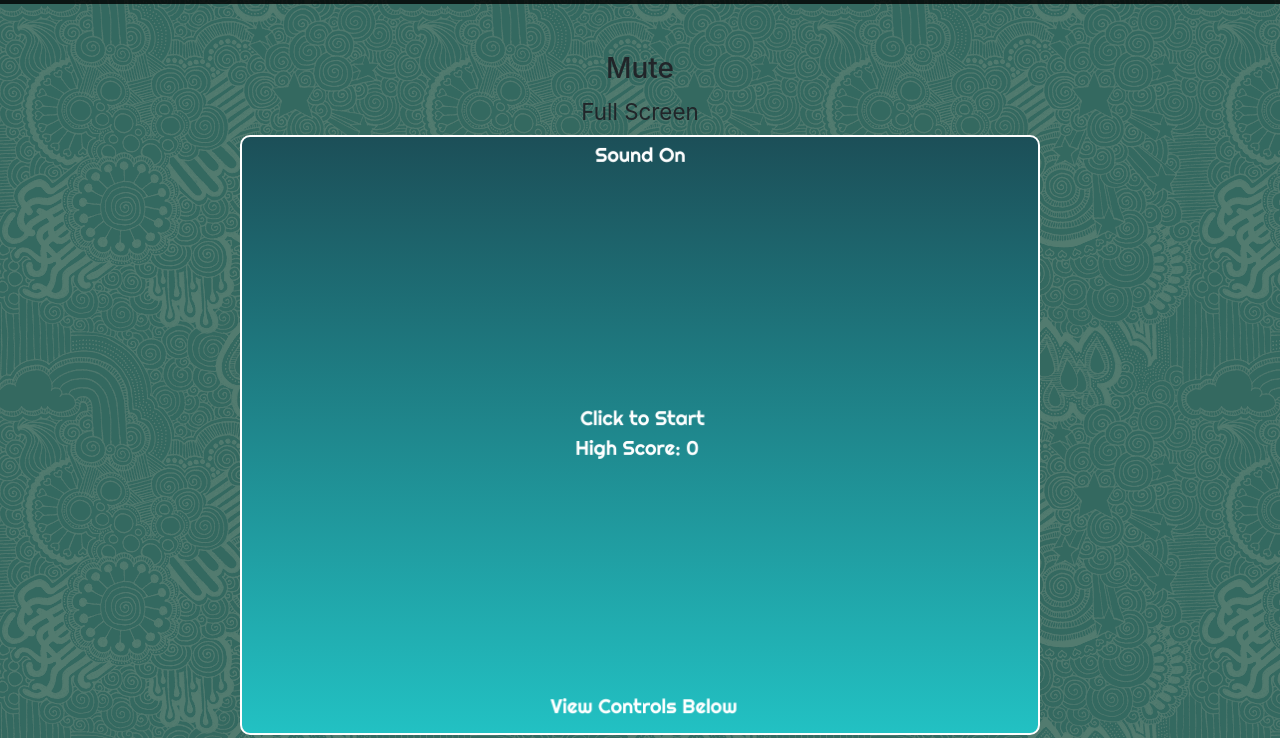
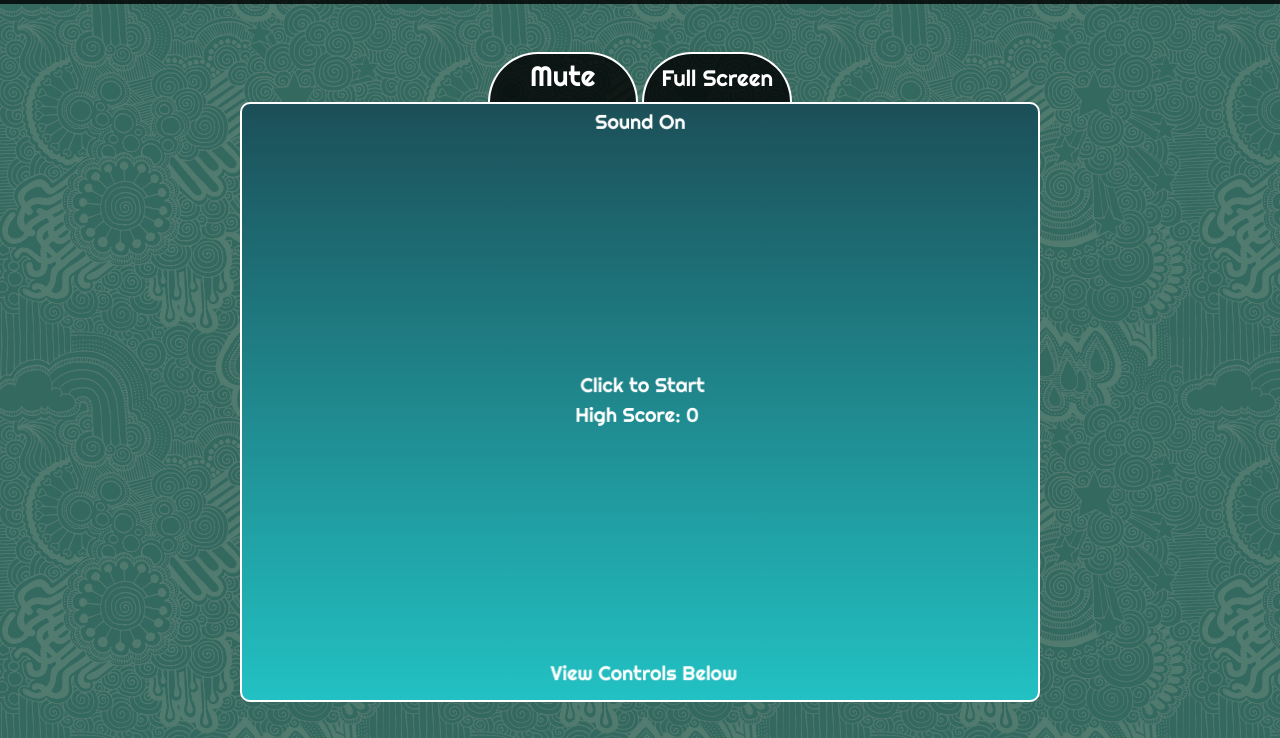
Before and after one commit to tenbonks/gravBALL, a plain HTML site: page index.html in a window 1280 px wide. Shown: the part 62-800 px from the top of the page. Drawn offline with nearby package versions, Linux system fonts and the light colour scheme; a web font is replaced by a local one.

Commit message:
positioned fullscreen-btn on right of mute

```diff
--- a/style.css
+++ b/style.css
@@ -15,8 +15,8 @@ body {
     user-select: none;
 }
 
-#top-dash {
-    display: block;
+.top-dash {
+    display: inline-block;
     margin: 0 auto;
     height: 50px;
     width: 150px;
@@ -31,14 +31,14 @@ body {
     -moz-transition-timing-function: ease-in-out;
 }
 
-#top-dash>h3 {
+.top-dash>h3 {
     color: white;
     font-family: "Righteous", cursive;
     margin: 0 auto;
     padding: 5px 0 5px 0;
 }
 
-#top-dash:hover {
+.top-dash:hover {
     width: 175px;
     border-radius: 100px 100px 0 0;
     background-color: rgba(53, 52, 52, 0.8);
@@ -50,8 +50,10 @@ body {
 
 
 #canvas {
-    max-height: 600px;
-    max-width: 800px;
+    /* max-height: 600px;
+    max-width: 800px; */
+    margin: 0 auto;
+    display: block;
     height: 100%;
     width: 100%;
     height: 600px;
```
